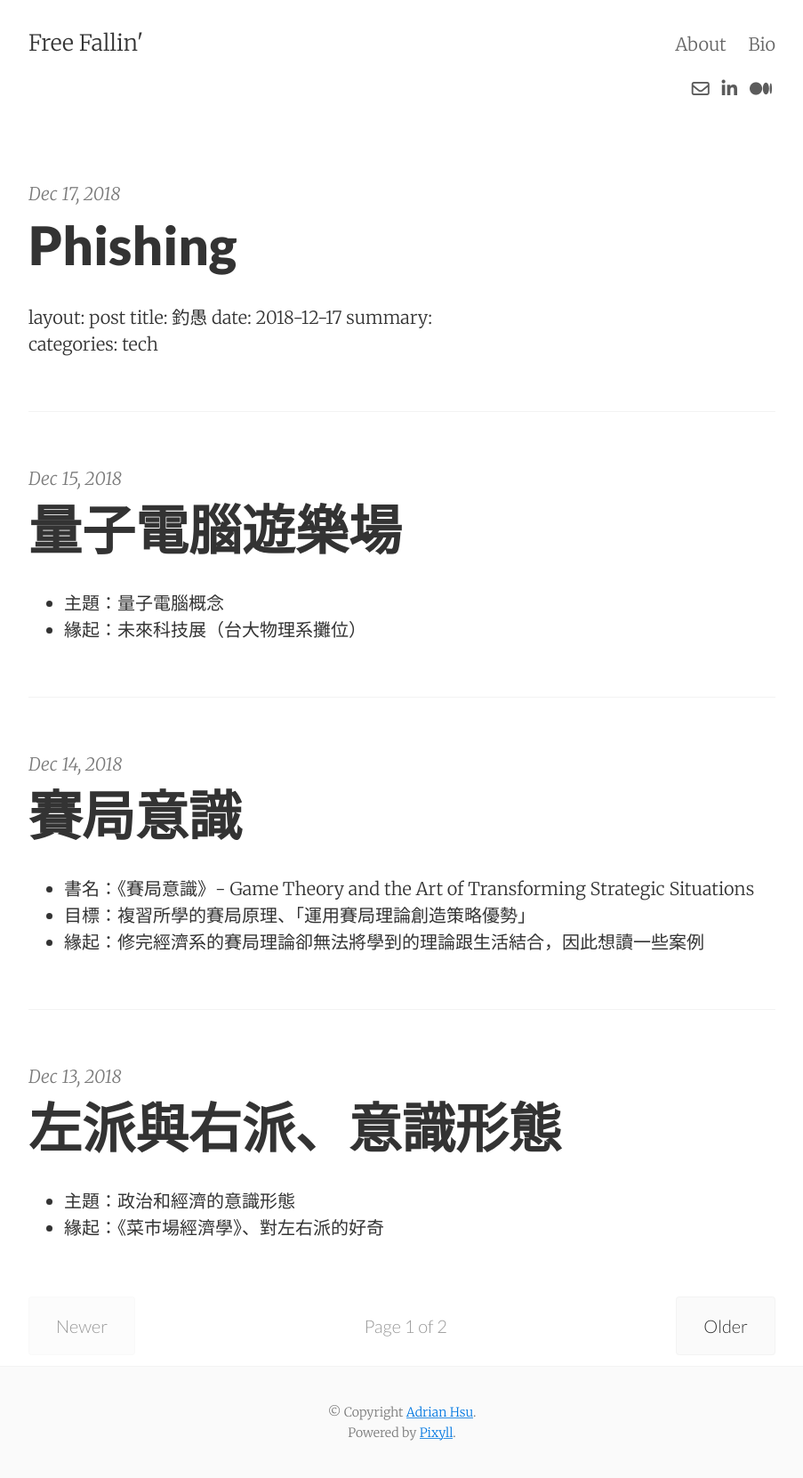
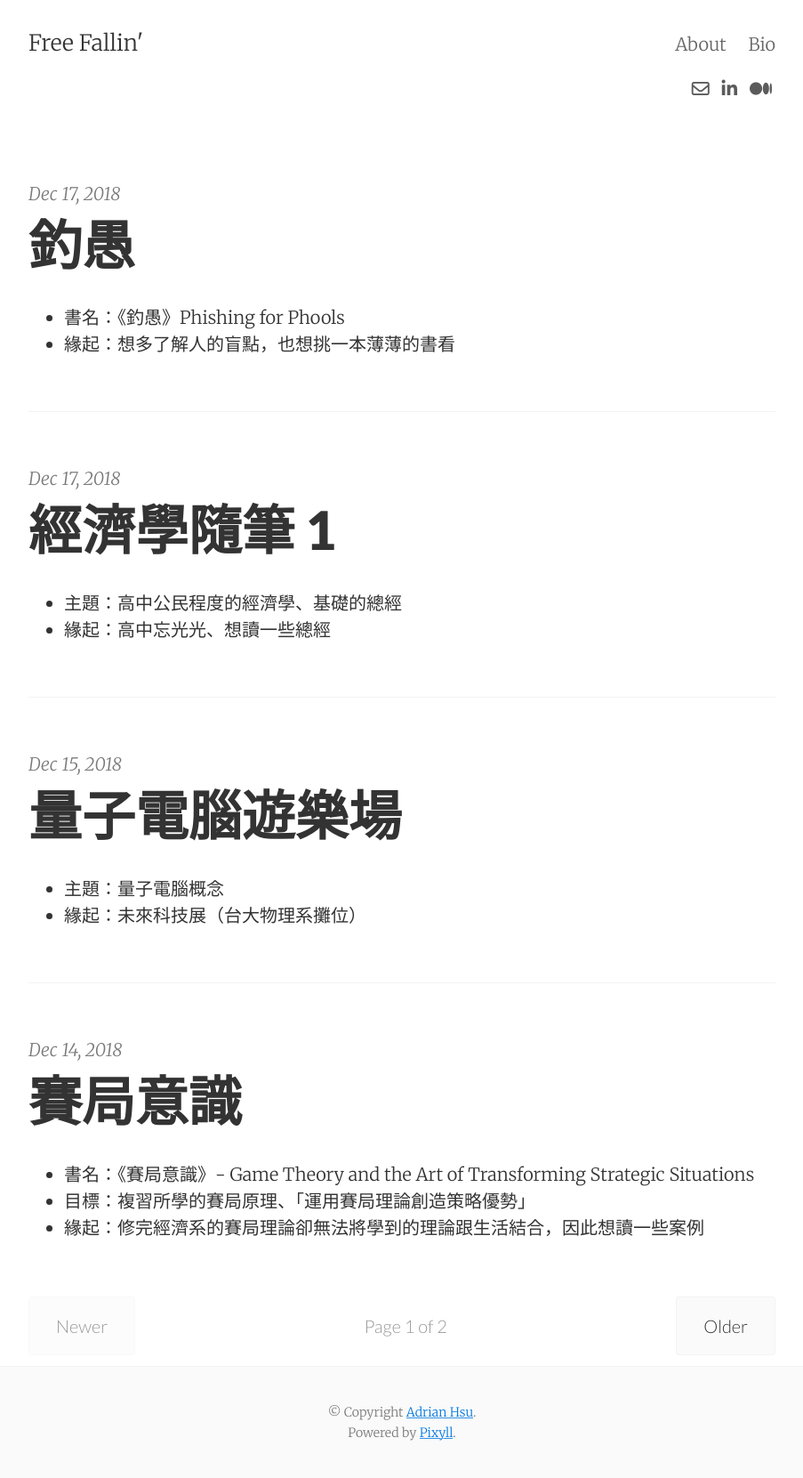
Before and after one commit to AdrianHsu/AdrianHsu.github.io, a Jekyll site: the page built from index.html, in a window 1280 px wide. Shown: the whole page at 89% size, without its empty margins (188-1091 px from the left). Built offline with Jekyll 4.4.1, drawn with Linux system fonts in a browser that asks for light colours; nearby versions of some CDN libraries; the list of posts is cut into pages by our own code; comment, search, counter and statistics services are not loaded; some of the changed lines change nothing that is shown.

Commit message:
blog push

```diff
--- /dev/null
+++ b/_posts/2018-12-17-macro.md
@@ -0,0 +1,200 @@
+---
+layout:     post
+title:       經濟學隨筆 1
+date:       2018-12-17
+summary:
+categories:  econ
+---
+
+* 主題：高中公民程度的經濟學、基礎的總經
+* 緣起：高中忘光光、想讀一些總經
+
+## GDP 公式（支出面）
+
+
+
+$$Y= C+I+G+(X-M)$$
+
+Y: 國內生產總值（GDP）
+C: 私人消費開支（消費者從所得中拿錢出來消費）
+I: 投資總額（買廠房，設備）
+G: 政府消費開支（鋪橋，造路）
+X-M: 出口減進口（貿易經常帳，順差就是 > 0）
+
+### 各項的調控
+
+* C 上升，例如你跟銀行借錢的成本變低、更願意借來投資；或是所得變高（薪水增加、政府降低所得）
+* I 上升，例如你家公司跟銀行借錢成本變低；或是政府提供給科技業「租稅優惠」（台灣去大陸設廠，大陸給租稅優惠） 營業稅降低（例如川普把美國企業稅從 35% 降到 20%）
+* G 上升，例如鋪橋蓋路、發消費券鼓勵消費
+* (X-M) 上升，例如台幣匯率下跌（台幣 : 美金 從 1 : 30 變成 1 : 40）、關稅優惠
+
+### 有效需求， Effect Demand (ED)
+
+根據 GDP 的公式 $$GDP=C+I+G+X-M$$。即消費 C，投資 I，政府採購 G，進口 X，出口 M 。根據凱因斯的理論，有效需求不足主要因為兩條基本規律：
+1. 邊際消費傾向小於1，即人們不會把增加的收入全用來消費。這一條解釋了消費不足的原因
+2. 資本邊際效率長期內遞減。這一條解釋了投資不足的原因。
+
+### 理想國家的經濟情況
+
+1. 通貨膨脹 2%- 3%（ Y 值每年要有微幅成長、也就是適量通膨。但如果過度通膨、薪資成長跟不上民眾的消費力，生活水準會降低）
+2. 低外債（國家不欠外國錢，像是台灣光復時、就欠很多美國公債）
+3. 房屋自住率高，或者租屋成本低佔收入低於 30%
+
+### 關稅的影響
+
+美國如果給台灣關稅優惠，台灣對美國出口會變多、X 上升 M 不變；反過來說，外國的車進口到台灣我們關稅都很高，就是要讓進口少、保護國內。
+
+像當初中國是開發中國家，川普就認為身為國際第二大經濟體根本不需要保護。川普加收關稅、中國賣東西到美國變貴，造成美國本土產業復甦，但美國會稍微通膨（因為本土都比國外貴一點）；另一方面、中國賣不出去可能面臨倒閉失業、開始到東南亞設廠（東南亞到美國關稅很低）。
+
+### 貨幣匯率高低
+
+匯率決定於一天之內、即時有多少人把台幣換成美金（美金換成台幣），而台幣換成美金就像是把一個叫做「台幣」的金融商品兌現一樣、反之亦然。但是央行會出手管控，不能任由市場操作。台幣匯率太低會造成進口很貴、買石油、鋼鐵很不方便。
+
+### 什麼是舉債
+
+所謂「政府舉債」就是跟民間借錢。政府有需要的時候會發行「公債」，民眾或公司可以去購買，政府就得到資金，並定期支付利息給公債持有人。買公債算是一種投資，除了可收利息，也可以中途轉買賣。政府公債外國人也可以買，像我們常聽到「現在中國是美國最大債主」的說法，就是因為中國購買了大量的美國公債。美國政府公債就是一個很穩健的投資。
+
+高雄舉債 3000 億很嚴重嗎？雖然政府舉債是常態，但是當沒人可以有效監督、就會亂舉債，造成本金無法還、甚至每年利息都還不出來。若政府舉債過高最終無法償還，政府會破產，例如：公務員就沒有薪水領、甚至承包政府業務的公司倒閉（苗栗縣政府）。
+
+### 什麼是信用評級
+
+各種金融商品（例如債券）的基礎。例如，MSFT 微軟的企業債就曾被評級為 AA，代表這家公司的債很可信、不是垃圾債。
+
+1. 對國家、銀行、證券公司、基金、債券及上市公司進行信用評等，著名國際評級機構有：穆迪（Moody's）、標準普爾（Standard & Poor's）和惠譽國際（Fitch Rating）
+2. 對商場的企業進行評估，著名企業有鄧白氏（Dun & Bradstreet）
+
+### 就業率
+
+就業率和失業率總和為 1，一個理想國家的失業率應在 < 3%，舉幾個失業率例子來說，台灣<4%, 美國<4%, 歐洲 7~15%, 中南美洲 > 20%
+
+### 什麼是邊際效應？
+
+*邊際效應*是指經濟上在最小的成本的情況下達到最大的經濟利潤，從而達到 Pareto Optimal （賽局教過）花 100 元吃到一個蛋糕幸福感很高，但如果再花 100 元多吃一個並不會覺得很好吃，這是一個邊際效應的例子。
+
+### 什麼是消費者物價指數（CPI）
+
+CPI 告訴你現在的物價水平。經濟學家綜合幾萬種商品價格的統計值（背後計算很複雜）主計處每年公布當年度的 CPI 給國人作參考，讓國人知道本年的物價和之前比提高了多少。
+
+* CPI 要互相比較才會有意義，要取某一年的 CPI 當基準值。
+* 當年度的**年通膨率**是計算是（今年的 CPI - 去年的 CPI）除以去年的 CPI
+
+### 通貨膨脹
+
+**人民生產力提升、才會促使政府印鈔票**。如果生產力不變、而政府多印鈔票，會造成市面流動商品價值不變但價格變高。例如美國和台灣（幣值 1 : 30）麥當勞漢堡價值原本都是 1 美元，後來台灣偷偷多印兩倍鈔票，這會造成均衡後、在台灣買到的漢堡變成 60 元、但美國還是用 1 美元買、也就是台幣通膨成兩倍。
+
+然而印鈔票不一定會通膨，例如奇怪的中國。中國貨幣被嚴重高估、因為無限制炒房造成人民很有錢（中國北上廣的房地產可以把美國所有房子都買下來...）。因為原本中國一間房價格為 100w 人民幣，後來中國印鈔票、讓一間房價格變 1000w，把錢全部鎖進去房市，同時因為中國央行限制、讓人民幣價值不變，所以原本擁有者的身價直接漲十倍。
+
+為什麼中國要控制金流？如果政府開放把錢流出、就是把人民幣給央行、央行用美金跟你換，那整個中國經濟會崩毀、匯率狂跌、大通膨，因為有錢人會把人民幣全部換成美金、然後去美國買房移民海外。
+
+## 總經各學派演進
+
+
+
+### 1. 古典經濟學派
+
+* 經濟學之父 Adam Smith 亞當斯密在 18C 出版「國富論」，開啟古典經濟學派
+* 古典經濟學派強調「薩依法則」：供給創造需求、價格機能自動調和私利與公益、市場被看不見的手所調控，主張政府不要干預市場
+* 景氣不好時，銀行降利息、民眾不存錢而是手持現金促進消費或投資。（銀行就是靠借錢出去利率 +3%、客戶存錢進來 -1% 的價差賺錢）
+* 台幣：美金，當從 30 : 1 變成 50 : 1 時，代表台幣貶值，美國人用 1 元現在可以買到 50 台幣的東西了，所以出口增加。台灣人現在要用更多台幣才能買 iPhone，所以進口變少。
+* 日幣貶值可能造成通膨。進口型國家日本在日本貶值時，民生物價（例如：石油）進口價格變貴，造成所有物價變貴而通膨
+
+### 2. 凱因斯學派
+
+* 轉折：1930 年經濟大恐慌，古典經濟學派無法說明為何「失業率長期居高不下」。世界陷入因為通貨緊縮所產生的「流動性陷阱」
+* 凱因斯學派崛起。凱因斯強調需求創造供給、 價格機能不完善，主張政府應該採權衡政策干預市場。雖然在長期，不需要政府的介入，經濟也逐漸會走回充分就業的水準，但人民會因為短期衰退失業而受苦，不如早點對症下藥
+* 主張政府應使用**財政和貨幣政策（功能性財政）**也就是擴大政府支出。強調大蕭條的發生，是因為**有效需求**不足
+* 主張基於功能性財政的需要，政府可發行公債（代價是預算爆赤字）但他認為為了減少短期的嚴重失業問題，短期的財政赤字是可以容忍的，等到經濟復甦就會直接增加政府的稅收
+
+#### 凱因斯消費函數公式
+
+* $$C_t = a + b \times Y_t$$ 。C 表示總消費，Y 表示總收入，參數 b 稱為**邊際消費傾向**，其值介於 0 與 1 之間
+
+
+* 當收入增加、消費便會增加，但是因為斜率 $$0 < b < 1$$，收入 Y 會成長得更快，這造成「消費的增加」不足以吸收「收入的增加」。凱因斯主張由政府增加政府的支出來吸收這些收入。
+
+### 3. 貨幣主義學派（傅利曼）
+* 轉折：1970年停滯性通貨膨脹，出現通膨與失業不斷提高的現象
+
+* 凱因斯的菲利浦斯曲線說明「失業和通膨為代換關係」但此時卻同時上升
+
+* 貨幣學派出現，傅利曼反對政府干預經濟：每年少少的波動我們應當讓它發生，不要用短期變動的政策來干預它
+
+* 傅利曼主張用貨幣政策來調整經濟的波動，貨幣政策的工具是貨幣的供應量：政府應當把貨幣供應量平穩地增加，增加的速度應當比 GDP 增加的理想速度略高一點
+
+* 例如：如果我們要把 GDP 每年增加 2％，適當的貨幣政策便是把貨幣每年增加的速度定為稍高於 2％
+
+### 4. 理性預期學派
+
+* 反對凱因斯，主張使用貨幣利率政策（而非財政政策）調控景氣循環
+* 認為人非常理性、具有預期能力
+* 未被人民預期到的貨幣利率政策有效，被預期到的貨幣利率政策就無效了
+* 經濟衰退時，調降利率，來刺激投資、刺激經濟。經濟過熱時，調升利率，來減少投資、冷卻經濟
+* 決策是由獨立專業的中央銀行來主導，不會受到政治的干擾，且能快速行動
+* 擴張性貨幣政策不會像凱因斯主義一樣的影響政府預算赤字
+
+###  什麼是凱因斯陷阱（又稱流動性陷阱，Liquidity Trap）
+
+典型的流動性陷阱在經濟不景氣出現（例如通貨緊縮、總需求不足、發生戰爭），使**持有流動資產者**不願意投資。**當貨幣政策完全沒法刺激經濟，無論降低利率、多印鈔票（增加貨幣供應量）也沒有用，就稱為流動性陷阱。**
+
+為甚麼貨幣政策在日本崩盤時沒有效呢？因為當時日本的利率已降到近乎負，這正是流動性陷阱。美國在2008年金融風暴後也面臨類似情況。
+
+### 什麼是凱因斯乘數效應（Multiplier Effect）
+
+他在《就業、利息與貨幣通論》一書中闡述以下故事。
+
+如果財政部把用過的瓶子塞滿鈔票，而把塞滿鈔票的瓶子放在已開採過的礦井中，然后，用城市垃圾把礦井填平，並且聽任私有企業根據自由放任的原則把鈔票再挖出來，那麼，失業問題便不會存在，而且在受到由此而造成的反響的推動下，社會的實際收入和資本財富很可能要比現在多出很多。
+
+把錢埋在地下就能刺激經濟？這裡的關鍵是能否使乘數效應發揮出來。**一筆初始的投資會產生一系列連鎖反應，從而會使社會的經濟總量發生成倍的增加，這就是乘數效應。**
+
+*在把錢埋在地下的例子中，政府沒事找事，組織一批人挖地埋錢本身似乎並沒有什麼實際意義，但是通過這批人的折騰卻會給經濟帶來活力。比如，那些人們挖地埋錢耗費體力，總是要喝點兒什麼吧，於是，飲料公司就賣掉了飲料而掙到了收入，飲料公司的員工有了收入以后，也許會拿一部分收入去買衣服，這樣服裝公司就又有了生意做並取得收入，服裝公司的工人就有可能拿收入的一部分去買食品，這樣，食品公司的工人就得到了收入…… 如此下去，盡管這種傳遞的效應會變得越來越小，但最終把這些效應匯集起來，經濟就得到了一個加倍的增量。*
+
+實際面來說，投資支出確實有「乘數效應」，例如，政府增加支出（就是 G 那項）會直接增加經濟的產出（就是 GDP ），而這些錢會流往承包商、供應商等人，額外的收入會讓它們增加支出，這些支出的受益者也會增加支出。
+
+
+
+##貨幣供應量
+
+###M0, M1, M2
+
+指在某一個特定時間點中，貨幣資產的總量。**貨幣供應量**有3個定義，分別是**M0（政府印的錢）**、**M1（我手上的錢）**及**M2（我投資出去的錢）**。
+
+ M1 可反映市場的消費力，而 Ｍ2 除了消費力，還可反映投資的熱度。假如 Ｍ1 成長幅度大於 Ｍ2，則表示消費較投資強勁；如 Ｍ2 成長幅度大於 Ｍ1，則投資較內需更大一些。
+
+### 地主的放貸款故事
+
+*有一個地主家的兒子，他手裡有一萬兩銀子，是爸爸給的，專門做放貸生意。地主家的兒子把這一萬兩銀子，分別借給了一百個農民，每人一百兩，一年利息 10 兩。農民借的這一百兩銀子是用來買種子和化肥的，暫時也不能一次性花完、因此想存起來。*
+
+*地主家的兒子告訴農民，你們在我這里借的錢，可以先存在我這，有需要再拿走，我給你們一年 3 兩利息。地主家在當地很有名氣，信譽也很好，農民都放心把錢存在他那裡，反正還有利息收入。*
+
+*後來，地主家的兒子又把農民存在他那裡的錢貸出去，每年還是收 10 兩銀子作為利息。這個利息不斷滾動，一萬兩銀子竟然貸出去了 10 萬兩，一年凈賺 7000 兩，純利潤70%。故事當然是編的，但現實中，現在的銀行系統就是這樣運營的。地主家的兒子放貸和吸收存款是建立在地主家的信用之上，而銀行是建立在國家信用之上，本質上並沒有區別。*
+
+### M2 是什麼？
+
+以「二級銀行系統」為例，包含了中央銀行和商業銀行。央行印鈔發給商業銀行的叫**基礎貨幣**，商業銀行把錢借出去，形成貸款。居民貸款後又把錢存回銀行，形成存款。銀行吸收回來的存款又可以繼續貸出去，反復循環。循環的次數就叫**貨幣乘數（Currency Multiplier）**。
+
+通過循環借貸，形成的借款總額就叫 M2。假設基礎貨幣是1塊錢，循環5次，就相當於貸出去了5塊錢，這5塊錢就是 M2。
+
+在前面的故事、地主就是央行，地主家的兒子就是商業銀行。地主給兒子的一萬兩銀子，就是基礎貨幣。地主的兒子把一萬兩基礎貨幣，通過循環放貸，最終貸出去了10萬兩，這10萬兩就是 M2。M2其實是派生貨幣，並不是真的那麼多錢，就像地主家的兒子，他手裡只有1萬兩銀子，卻總共放貸了10萬兩。
+
+* M2的本質就是一種信用，相當於地主家的兒子，你在他那裡存款，他給你開一個借條，承諾你可以憑借這個借條隨時去取錢一樣。廣泛來說，**貨幣說穿了就是一種信用的流轉**
+* M2 實際上是被動生成的，並不是央行主動投放，央行主動投放的是基礎貨幣
+
+* 如果經濟低迷，貸款的人就會下降，當然，銀行出於風險考了也會減少貸款，M2就會相應的減少
+* M2 增加，是信用擴張的體現。相反的 M2 減少就是信用收縮的體現
+* 舉例：房價上漲，貸款買房的人很多，所以就推高了 M2，而並非是M2推高了房價（倒因為果）
+
+## 互助
+
+社會是一種重複賽局，今天幫別人說話、明天別人才會幫忙你。雖然囚徒困境指出理性的人類難以合作，但人與人之間並不是一期一會。雙方同屬於一個小圈圈越願意協助當下無實質好處的事情；相較之下，觀光景點的商店坑殺外國觀光客就很現實，畢竟不會再遇上了。
+
+
+
+
+## References
+
+1. [Wiki: 信用評級](https://zh.wikipedia.org/wiki/%E4%BF%A1%E7%94%A8%E8%AF%84%E7%BA%A7)
+2. [Wiki: 凱因斯主義](https://zh.wikipedia.org/wiki/%E5%87%AF%E6%81%A9%E6%96%AF%E4%B8%BB%E4%B9%89%E7%BB%8F%E6%B5%8E%E5%AD%A6)
+3. [什麼是物價指數](http://www.cmoney.tw/learn/course/cmoney/topic/95)
+4. [把錢埋在地下：談經濟學中的乘數效應](http://theory.people.com.cn/BIG5/49154/49155/4653399.html)
+5. [知乎：M2到底是什麼？貨幣的本質是什麼？](https://zhuanlan.zhihu.com/p/44490454)
+6.  [美國貨幣供給：M1, M2](https://www.stockfeel.com.tw/%E7%BE%8E%E5%9C%8B%E8%B2%A8%E5%B9%A3%E4%BE%9B%E7%B5%A6-m1-m2/)
--- a/_posts/2018-12-17-phishing.md
+++ b/_posts/2018-12-17-phishing.md
@@ -1,13 +1,15 @@
+---
 layout:     post
 title:       釣愚
 date:       2018-12-17
 summary:
-categories:  tech
+categories:  econ
+---
 
 * 書名：《釣愚》Phishing for Phools
-* 緣起：想多了解人的盲點，想挑一本薄薄的書看。
+* 緣起：想多了解人的盲點，也想挑一本薄薄的書看
 
-* 延伸：經濟低迷、重複賽局、
+* 延伸：三次世界經濟低迷、重複賽局
 
 
 
@@ -24,13 +26,7 @@ categories:  tech
 
 ## 1989 經濟失落二十年的日本
 
-
-
-
-
 ## 2000 網路泡沫化（ .com Bubble Crisis）
-
-
 
 ## 2008 金融海嘯
 
@@ -45,10 +41,6 @@ categories:  tech
 ### 馬政府的消費券有效嗎？
 
 
-
-
-
-
 ## 2011 歐債危機
 
 
```
